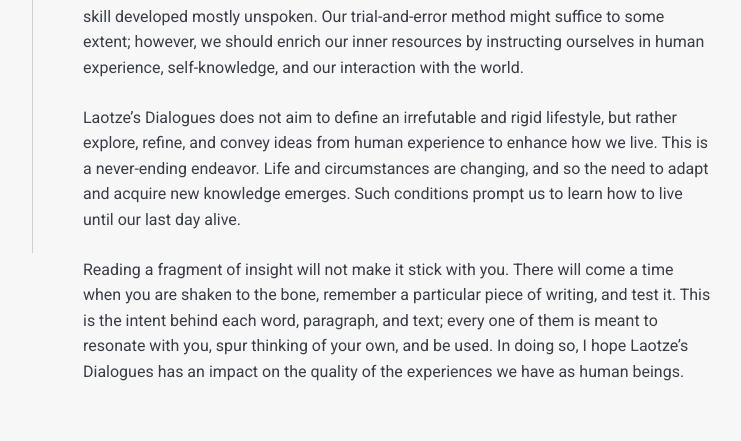
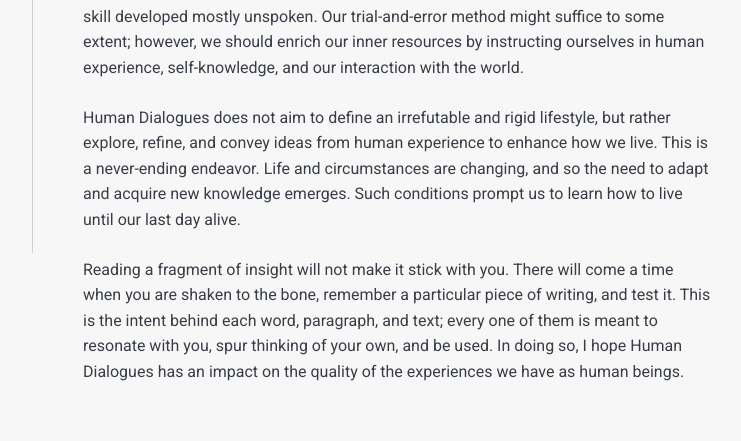
Before and after one commit to laotzee/dialogues, a Flask app: page /about in a window 1280 px wide. Shown: the part 381-822 px from the top of the page, without its empty margins (249-990 px from the left). Run offline with Flask 3, Linux system fonts and the light colour scheme.

Commit message:
Update name of the blog on description

```diff
--- a/app/templates/about/en.html
+++ b/app/templates/about/en.html
@@ -1,4 +1,4 @@
 <p>Everyone has endured some struggles, such as coping with conflicting emotions, loss, or self-management. In the same way, everybody has felt happiness from some accomplishment, mastery over some activity, or awe at the beauty of nature. Even if we only experience a fraction of such a range of events, and what luck has in store for us is unknown, human experience encompasses all we can live.</p>
 <p>More often than not, hardships catch us unprepared, and joys unaware of their value. We learn how to count and talk, but learning how to live, or undergo human experience, is a skill developed mostly unspoken. Our trial-and-error method might suffice to some extent; however, we should enrich our inner resources by instructing ourselves in human experience, self-knowledge, and our interaction with the world.</p>
-<p>Laotze’s Dialogues does not aim to define an irrefutable and rigid lifestyle, but rather explore, refine, and convey ideas from human experience to enhance how we live. This is a never-ending endeavor. Life and circumstances are changing, and so the need to adapt and acquire new knowledge emerges. Such conditions prompt us to learn how to live until our last day alive.</p>
-<p>Reading a fragment of insight will not make it stick with you. There will come a time when you are shaken to the bone, remember a particular piece of writing, and test it. This is the intent behind each word, paragraph, and text; every one of them is meant to resonate with you, spur thinking of your own, and be used. In doing so, I hope Laotze’s Dialogues has an impact on the quality of the experiences we have as human beings.</p>
+<p>Human Dialogues does not aim to define an irrefutable and rigid lifestyle, but rather explore, refine, and convey ideas from human experience to enhance how we live. This is a never-ending endeavor. Life and circumstances are changing, and so the need to adapt and acquire new knowledge emerges. Such conditions prompt us to learn how to live until our last day alive.</p>
+<p>Reading a fragment of insight will not make it stick with you. There will come a time when you are shaken to the bone, remember a particular piece of writing, and test it. This is the intent behind each word, paragraph, and text; every one of them is meant to resonate with you, spur thinking of your own, and be used. In doing so, I hope Human Dialogues has an impact on the quality of the experiences we have as human beings.</p>
--- a/app/templates/about/es.html
+++ b/app/templates/about/es.html
@@ -1,4 +1,4 @@
 <p>Todos han atravesado adversidades de algún tipo, ejemplos pueden ser el cómo lidiar con emociones conflictivas, pérdidas, o el autogestionarnos. De la misma manera, cada uno de nosotros ha sentido felicidad a raíz de algún logro, maestría sobre alguna actividad, o en asombro ante la belleza de la naturaleza. Incluso si solo experimentamos una fracción de este rango de eventos, y lo que nos tiene preparado la suerte es desconocido, la experiencia humana engloba todo a lo que podemos ser expuestos como seres humanos.</p>
 <p>La mayoría de las veces las dificultades nos encuentran desprevenidos y las alegrías inconscientes de su valor. A todos nos enseñan cómo contar y hablar, pero aprender cómo vivir, o procesar la experiencia humana, es una habilidad que se desarrolla casi en su totalidad de forma tácita. Nuestro método de prueba y error puede bastar hasta cierto punto; sin embargo, deberíamos enriquecer nuestros recursos internos mediante el aprendizaje sobre la experiencia humana, autoconocimiento, y nuestra interacción con el mundo.</p>
-<p>Laotze’s Dialogues, o Los Diálogos de Laotze, no se plantea el propósito de definir una forma irrefutable y rígida de vivir, sino de explorar, refinar y transmitir ideas encontradas en la experiencia humana para contribuir al mejoramiento del cómo vivimos. Este es un esfuerzo interminable. La vida y sus circunstancias son cambiantes, lo que hace surgir la necesidad de adaptar y adquirir nuevo conocimiento. Tales condiciones nos impulsan a aprender cómo vivir hasta nuestro último día vivos.</p>
-<p>Leer un fragmento de conocimiento por sí solo no hará que lo internalices. Vendrá un momento donde te enfrentarás a una crisis, recordarás una idea de algún escrito y la pondrás a prueba. Este es el propósito detrás de cada palabra, párrafo y texto; cada uno de ellos está pensado para resonar contigo, promover tu propio pensamiento y para ser usado. De tal forma, espero que Laotze’s Dialogues tenga un impacto en la calidad de las experiencias que tenemos como seres humanos.</p>
+<p>Diálogos Humanos no se plantea el propósito de definir una forma irrefutable y rígida de vivir, sino de explorar, refinar y transmitir ideas encontradas en la experiencia humana para contribuir al mejoramiento del cómo vivimos. Este es un esfuerzo interminable. La vida y sus circunstancias son cambiantes, lo que hace surgir la necesidad de adaptar y adquirir nuevo conocimiento. Tales condiciones nos impulsan a aprender cómo vivir hasta nuestro último día vivos.</p>
+<p>Leer un fragmento de conocimiento por sí solo no hará que lo internalices. Vendrá un momento donde te enfrentarás a una crisis, recordarás una idea de algún escrito y la pondrás a prueba. Este es el propósito detrás de cada palabra, párrafo y texto; cada uno de ellos está pensado para resonar contigo, promover tu propio pensamiento y para ser usado. De tal forma, espero que Diálogos humanos tenga un impacto en la calidad de las experiencias que tenemos como seres humanos.</p>
```
